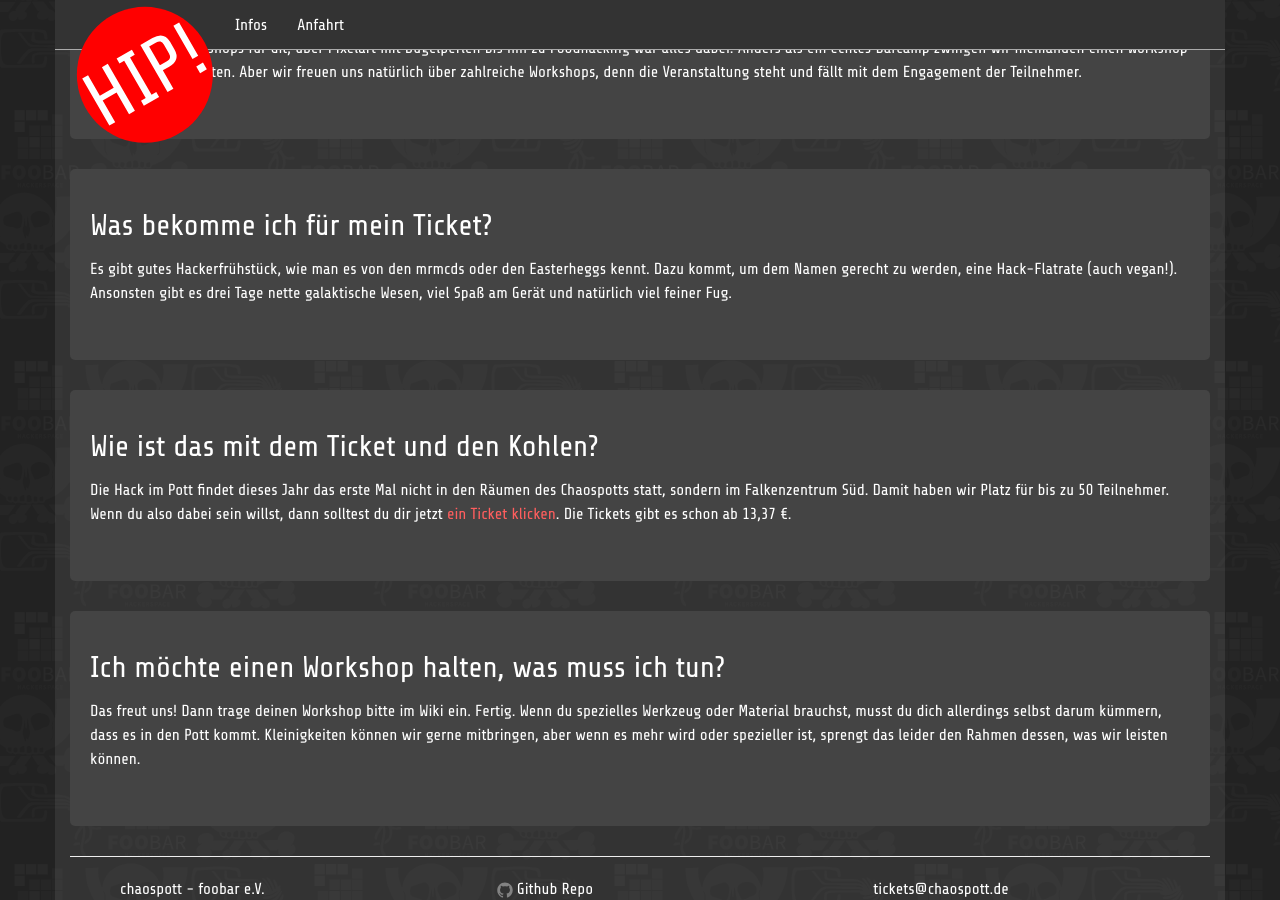
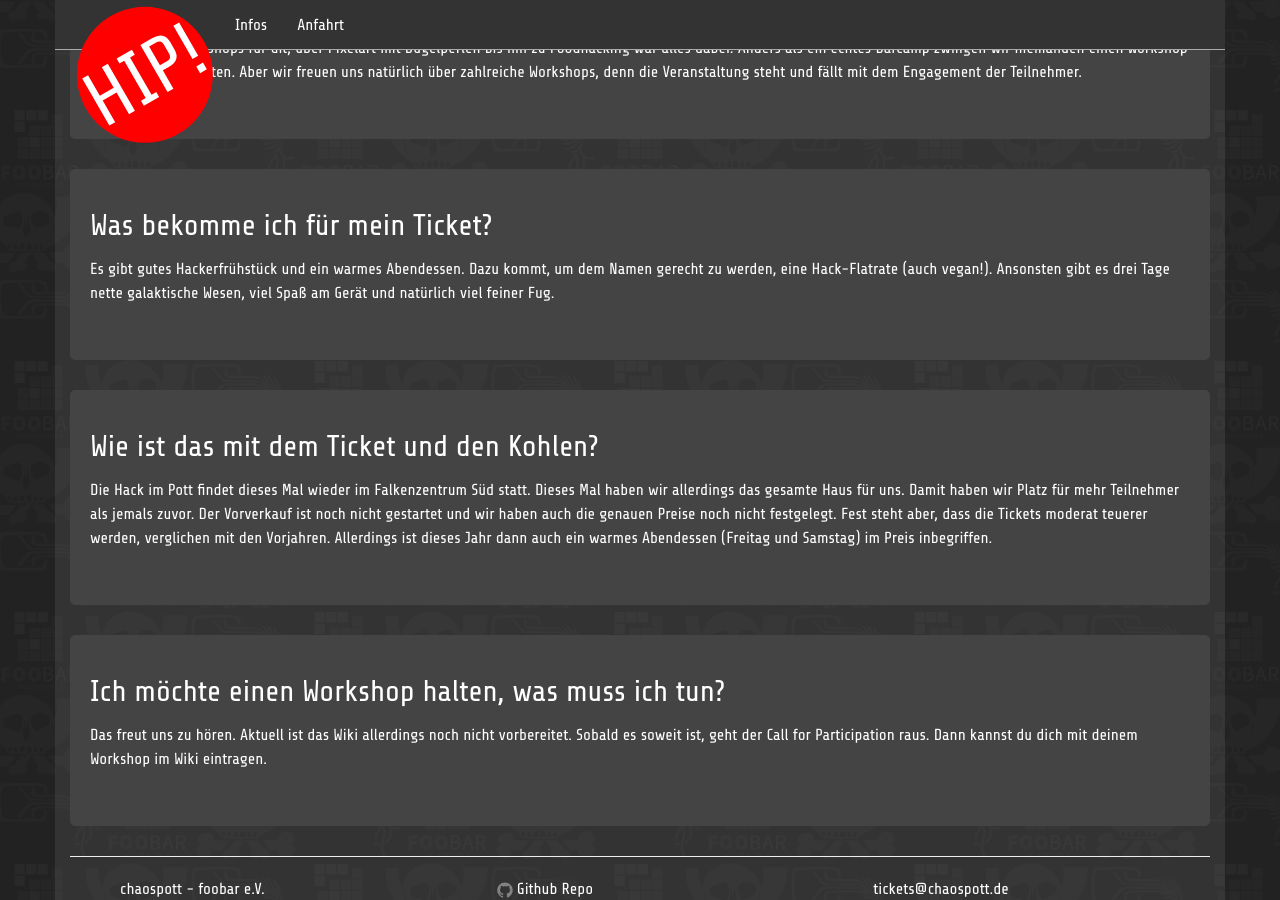
Before and after one commit to c3e/hip-site, a Jekyll site: the page built from infos.html, in a window 1280 px wide and 900 px high, scrolled down 731 px. Built offline with Jekyll 4.4.1, drawn with Linux system fonts in a browser that asks for light colours; some of the changed text lies outside the part shown.

Commit message:
info updated

```diff
--- a/infos.html
+++ b/infos.html
@@ -11,7 +11,7 @@
         Wann steigt die HIP?
     </h2>
     <p>
-        Es ist wieder soweit. Vom 23.-25. Februar findet die dritte Hack im Pott statt. Diesmal steigt die Veranstaltung im Falkenzentrum Süd an der <a href="https://www.openstreetmap.org/?mlat=51.4366&mlon=6.9817#map=16/51.4366/6.9817"> Holsterhauser Str. 200 in 45147 Essen</a>.
+    Es ist wieder soweit. Vom <strong>22.-24. Februar 2019</strong> findet die <em>vierte Hack im Pott</em> statt. Diesmal steigt die Veranstaltung, wie auch 2018, im Falkenzentrum Süd an der <a href="https://www.openstreetmap.org/?mlat=51.4366&mlon=6.9817#map=16/51.4366/6.9817"> Holsterhauser Str. 200 in 45147 Essen</a>.
     </p>
 </div>
 
@@ -38,7 +38,7 @@
         Was bekomme ich für mein Ticket?
     </h2>
     <p>
-        Es gibt gutes Hackerfrühstück, wie man es von den mrmcds oder den Easterheggs kennt. Dazu kommt, um dem Namen gerecht zu werden, eine Hack-Flatrate (auch vegan!). Ansonsten gibt es drei Tage nette galaktische Wesen, viel Spaß am Gerät und natürlich viel feiner Fug.
+        Es gibt gutes Hackerfrühstück und ein warmes Abendessen. Dazu kommt, um dem Namen gerecht zu werden, eine Hack-Flatrate (auch vegan!). Ansonsten gibt es drei Tage nette galaktische Wesen, viel Spaß am Gerät und natürlich viel feiner Fug.
     </p>
 </div>
 
@@ -47,7 +47,7 @@
         Wie ist das mit dem Ticket und den Kohlen?
     </h2>
     <p>
-       Die Hack im Pott findet dieses Jahr das erste Mal nicht in den Räumen des Chaospotts statt, sondern im Falkenzentrum Süd. Damit haben wir Platz für bis zu 50 Teilnehmer. Wenn du also dabei sein willst, dann solltest du dir jetzt <a href="https://tickets.hackimpott.de/hip/2018/"> ein Ticket klicken</a>. Die Tickets gibt es schon ab 13,37 €.
+       Die Hack im Pott findet dieses Mal wieder im Falkenzentrum Süd statt. Dieses Mal haben wir allerdings das gesamte Haus für uns. Damit haben wir Platz für mehr Teilnehmer als jemals zuvor. Der Vorverkauf ist noch nicht gestartet und wir haben auch die genauen Preise noch nicht festgelegt. Fest steht aber, dass die Tickets moderat teuerer werden, verglichen mit den Vorjahren. Allerdings ist dieses Jahr dann auch ein warmes Abendessen (Freitag und Samstag) im Preis inbegriffen.
     </p>
 </div>
 
@@ -56,6 +56,6 @@
         Ich möchte einen Workshop halten, was muss ich tun?
     </h2>
     <p>
-        Das freut uns! Dann trage deinen Workshop bitte im Wiki ein. Fertig. Wenn du spezielles Werkzeug oder Material brauchst, musst du dich allerdings selbst darum kümmern, dass es in den Pott kommt. Kleinigkeiten können wir gerne mitbringen, aber wenn es mehr wird oder spezieller ist, sprengt das leider den Rahmen dessen, was wir leisten können.
+        Das freut uns zu hören. Aktuell ist das Wiki allerdings noch nicht vorbereitet. Sobald es soweit ist, geht der Call for Participation raus. Dann kannst du dich mit deinem Workshop im Wiki eintragen.
     </p>
 </div>
```
